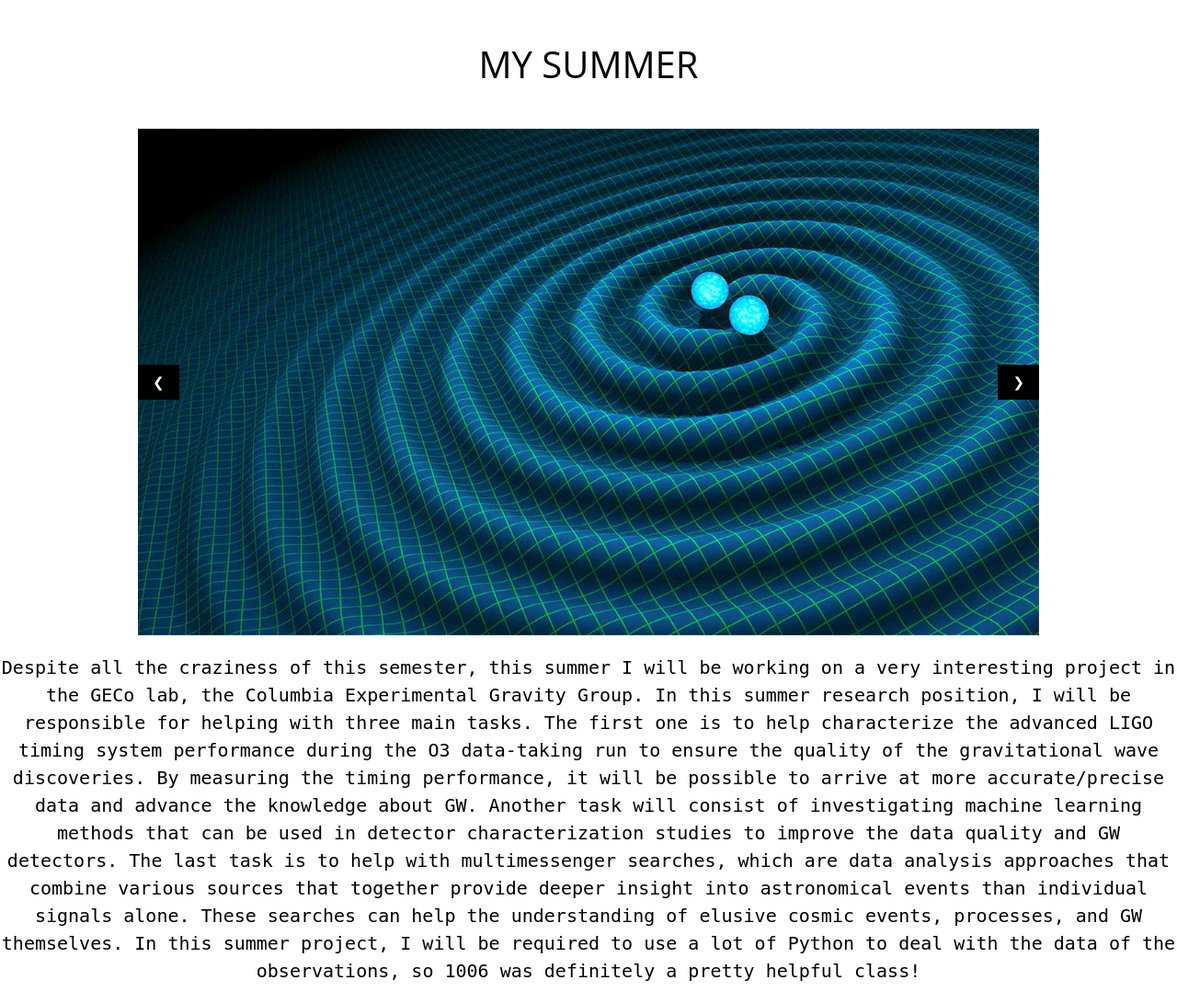
After one commit to anacarolxna/Final-Repository, a Flask app: page /mysummer in a window 1280 px wide. The commit adds this page. Shown: the whole page at 92% size. Run offline with Flask 2, Linux system fonts and the light colour scheme.

Commit message:
Added 'My Summer' page

```diff
--- a/app.py
+++ b/app.py
@@ -16,9 +16,13 @@ app = Flask(__name__)
 def hello():
     return render_template("index.html")
 
-@app.route("/1006")
-def temp1006():
-    return render_template("1006.html")
+@app.route("/favoriteartists")
+def favart():
+    return render_template("fav_art.html")
+
+@app.route("/mysummer")
+def summer():
+    return render_template("my_summer.html")
 
 #start the server
 if __name__ == "__main__":
--- /dev/null
+++ b/templates/my_summer.html
@@ -0,0 +1,70 @@
+<!DOCTYPE html>
+<html>
+<title>My Summer</title>
+<meta name="viewport" content="width=device-width, initial-scale=1">
+<link rel="stylesheet" href="https://www.w3schools.com/w3css/4/w3.css">
+<style>
+.mySlides {display:none;}
+</style>
+<body>
+<p style = "font-family:open sans,garamond,serif;font-size:40px;text-align:center">
+         MY SUMMER
+      </p>
+<div class="w3-content w3-display-container">
+  <img class="mySlides" src="{{url_for('static', filename='merger.jpg')}}"
+          alt:"merger"  style="width: 100%;" />
+  <img class="mySlides" src="{{url_for('static', filename='ligo.png')}}"
+          alt:"Ligo"  style="width:100%">
+  <img class="mySlides" src="{{url_for('static', filename='merger2.jpg')}}"
+          alt:"merger2"  style="width:100%">
+  <img class="mySlides" src="{{url_for('static', filename='skymap.jpg')}}"
+          alt:"skymap"  style="width:100%">
+
+  <button class="w3-button w3-black w3-display-left" onclick="plusDivs(-1)">&#10094;</button>
+  <button class="w3-button w3-black w3-display-right" onclick="plusDivs(1)">&#10095;</button>
+</div>
+
+<script>
+var slideIndex = 1;
+showDivs(slideIndex);
+
+function plusDivs(n) {
+  showDivs(slideIndex += n);
+}
+
+function showDivs(n) {
+  var i;
+  var x = document.getElementsByClassName("mySlides");
+  if (n > x.length) {slideIndex = 1}
+  if (n < 1) {slideIndex = x.length}
+  for (i = 0; i < x.length; i++) {
+    x[i].style.display = "none";
+  }
+  x[slideIndex-1].style.display = "block";
+}
+</script>
+
+<p style = "font-family:monospace,garamond,serif;font-size:20px;text-align:center">
+         Despite all the craziness of this semester,
+         this summer I will be working on a very interesting project in the GECo lab,
+         the Columbia Experimental Gravity Group. In this summer research position,
+         I will be responsible for helping with three main tasks.
+         The first one is to help characterize the advanced LIGO timing system
+         performance during the O3 data-taking run to ensure the quality of the
+         gravitational wave discoveries. By measuring the timing performance,
+         it will be possible to arrive at more accurate/precise data and
+         advance the knowledge about GW. Another task will consist of
+          investigating machine learning methods that can be used in detector
+          characterization studies to improve the data quality and GW detectors.
+          The last task is to help with multimessenger searches, which are data
+          analysis approaches that combine various sources that together
+          provide deeper insight into astronomical events than individual
+          signals alone. These searches can help the understanding of elusive
+          cosmic events, processes, and GW themselves. In this summer project,
+          I will be required to use a lot of Python to deal with the data of
+          the observations, so 1006 was definitely a pretty helpful class!
+
+
+      </p>
+</body>
+</html>
```
Also changed, not shown: templates/1006.html (deleted, +0 -13 lines), templates/fav_art.html (added, +11 -0 lines), templates/index.html (+7 -3 lines), static/background.JPG (added), static/ligo.png (added), static/merger.jpg (added), static/merger2.jpg (added), static/skymap.jpg (added), 2 other files.
